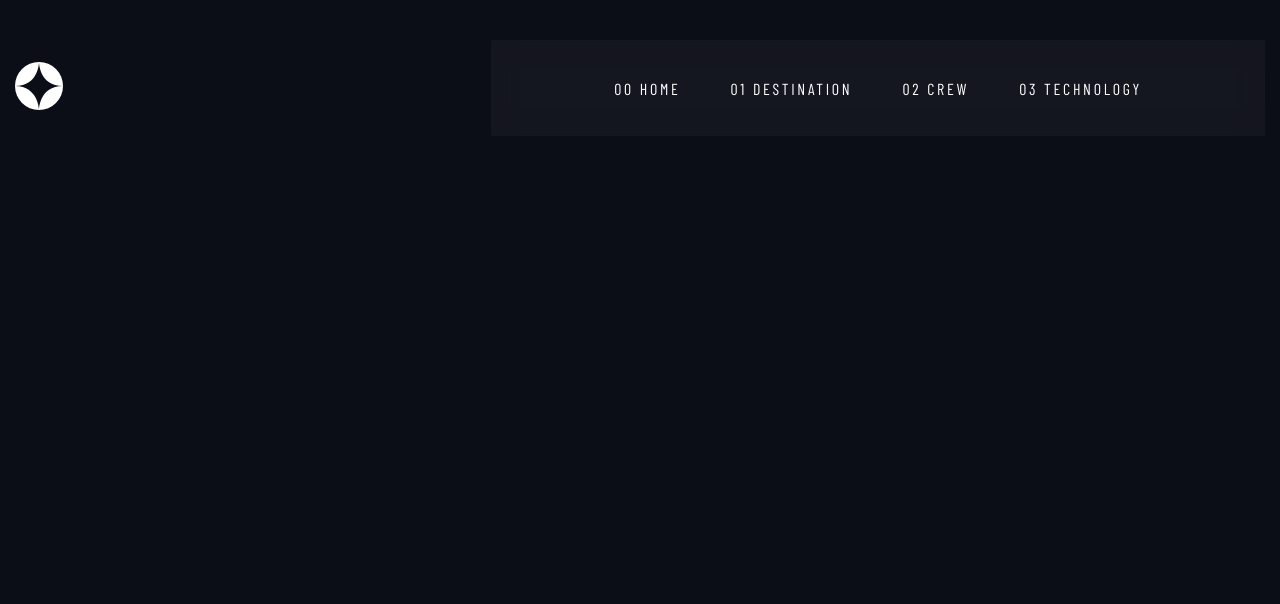
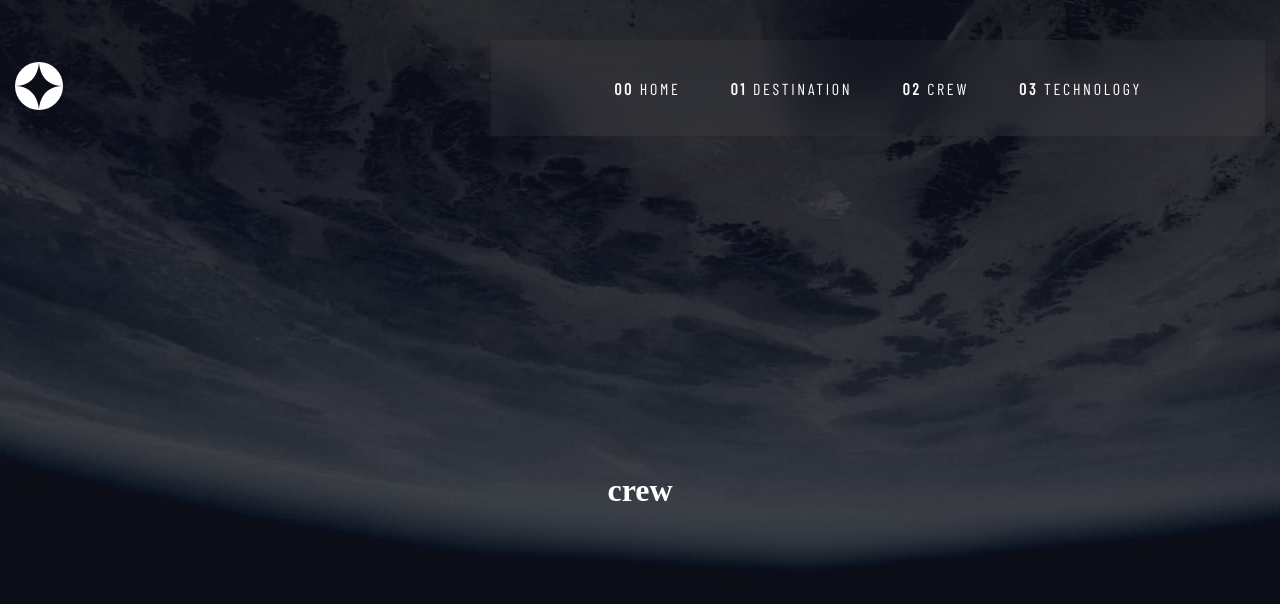
Before and after one commit to lheerme/space-tourism-multi-page-website-v2, a React (Vite) app: page /crew in a window 1280 px wide. Shown: the top 604 px of the page. Built offline with nearby package versions, Linux system fonts and the light colour scheme; a web font is replaced by a local one.

Commit message:
Button hover and pages creation

```diff
--- a/src/App.tsx
+++ b/src/App.tsx
@@ -5,6 +5,8 @@ import GlobalStyle from './styles/global'
 import { ThemeProvider } from 'styled-components'
 import theme from './styles/theme'
 import Destination from './pages/Destination'
+import Crew from './pages/Crew'
+import Technology from './pages/Technology'
 
 function App() {
   return (
@@ -14,6 +16,8 @@ function App() {
       <Routes>
         <Route path="/" element={<Home />} />
         <Route path="/destination" element={<Destination />} />
+        <Route path="/crew" element={<Crew />} />
+        <Route path="/technology" element={<Technology />} />
       </Routes>
     </ThemeProvider>
   )
--- a/src/components/Header/index.tsx
+++ b/src/components/Header/index.tsx
@@ -24,16 +24,24 @@ export default function Header() {
       <NavBar>
         <NavList>
           <NavListItem>
-            <Link to={'/'}>00 home</Link>
+            <Link to={'/'}>
+              <b>00</b> home
+            </Link>
           </NavListItem>
           <NavListItem>
-            <Link to={'/destination'}>01 destination</Link>
+            <Link to={'/destination'}>
+              <b>01</b> destination
+            </Link>
           </NavListItem>
           <NavListItem>
-            <Link to={'/crew'}>02 crew</Link>
+            <Link to={'/crew'}>
+              <b>02</b> crew
+            </Link>
           </NavListItem>
           <NavListItem>
-            <Link to={'/technology'}>03 technology</Link>
+            <Link to={'/technology'}>
+              <b>03</b> technology
+            </Link>
           </NavListItem>
         </NavList>
       </NavBar>
--- /dev/null
+++ b/src/pages/Crew/index.tsx
@@ -0,0 +1,18 @@
+import { motion } from 'framer-motion'
+import { Container } from './style'
+
+export default function Crew() {
+  return (
+    <Container
+      as={motion.main}
+      initial={{ backgroundSize: '150%' }}
+      animate={{ backgroundSize: '100%' }}
+      transition={{
+        duration: 5,
+        ease: 'easeOut',
+      }}
+    >
+      <h1>crew</h1>
+    </Container>
+  )
+}
--- /dev/null
+++ b/src/pages/Crew/style.ts
@@ -0,0 +1,15 @@
+import { styled } from 'styled-components'
+import desktopImg from '../../assets/crew/background-crew-desktop.jpg'
+
+export const Container = styled.main`
+  display: flex;
+  justify-content: center;
+  align-items: center;
+  min-height: 100vh;
+  min-height: 100svh;
+  min-height: 100dvh;
+  background-image: url(${desktopImg});
+  background-size: cover;
+  background-position: center;
+  padding-top: 180px;
+`
--- a/src/pages/Home/index.tsx
+++ b/src/pages/Home/index.tsx
@@ -55,7 +55,7 @@ export default function Home() {
             animate={{ opacity: 1, scale: 1 }}
             transition={{ duration: 0.5 }}
             whileHover={{
-              scale: 1.2,
+              boxShadow: '0px 0px 0px 88px rgba(255,255,255,0.1036)',
               transition: { duration: 0.5 },
             }}
             onClick={() => navigate('/destination')}
--- /dev/null
+++ b/src/pages/Technology/index.tsx
@@ -0,0 +1,18 @@
+import { motion } from 'framer-motion'
+import { Container } from './style'
+
+export default function Technology() {
+  return (
+    <Container
+      as={motion.main}
+      initial={{ backgroundSize: '150%' }}
+      animate={{ backgroundSize: '100%' }}
+      transition={{
+        duration: 5,
+        ease: 'easeOut',
+      }}
+    >
+      <h1>technology</h1>
+    </Container>
+  )
+}
--- /dev/null
+++ b/src/pages/Technology/style.ts
@@ -0,0 +1,15 @@
+import { styled } from 'styled-components'
+import desktopImg from '../../assets/technology/background-technology-desktop.jpg'
+
+export const Container = styled.main`
+  display: flex;
+  justify-content: center;
+  align-items: center;
+  min-height: 100vh;
+  min-height: 100svh;
+  min-height: 100dvh;
+  background-image: url(${desktopImg});
+  background-size: cover;
+  background-position: center;
+  padding-top: 180px;
+`
```
